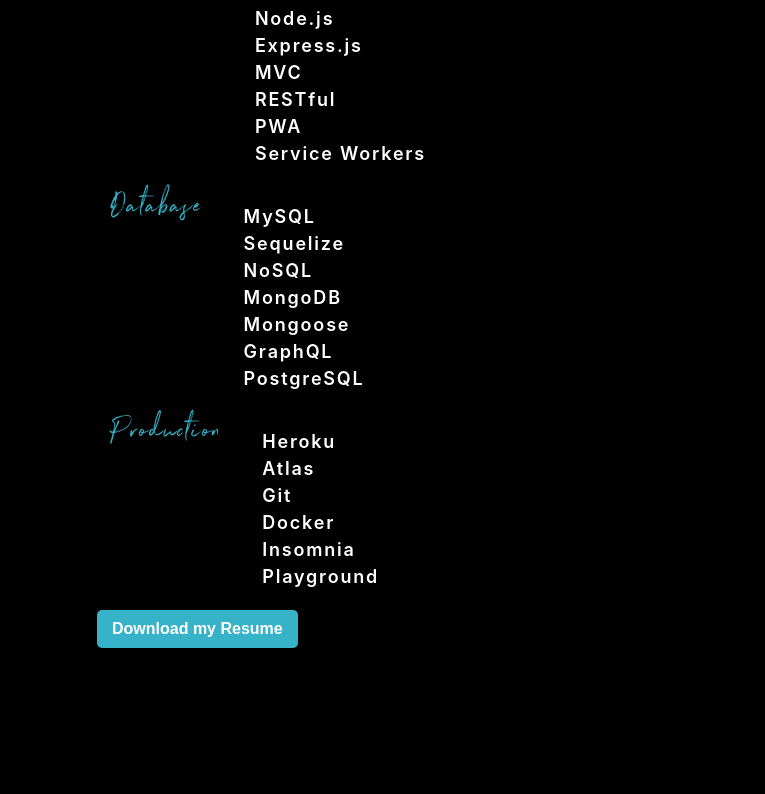
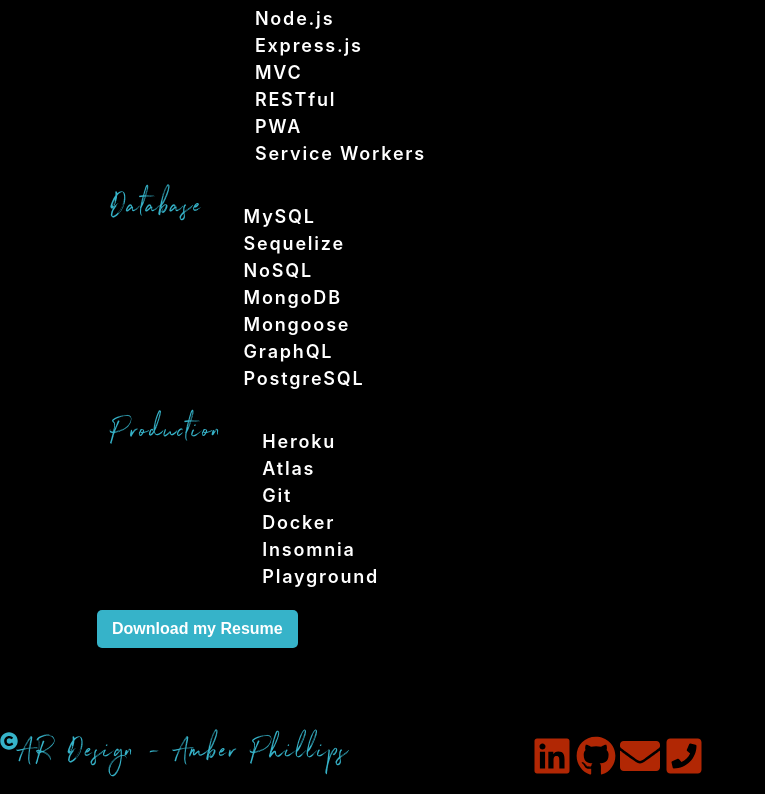
Before and after one commit to Aphillip22/ardesign-portfolio, a React (Create React App) app: page / in a window 1280 px wide. Shown: the part 3770-4564 px from the top of the page, without its empty margins (0-765 px from the left). Before the commit the page ends 4500 px from the top, so only its background shows below. Built offline with nearby package versions, Linux system fonts and the light colour scheme; a web font is replaced by a local one.

Commit message:
complete footer

```diff
--- a/package.json
+++ b/package.json
@@ -7,6 +7,7 @@
     "@testing-library/user-event": "^12.8.3",
     "react": "^17.0.2",
     "react-dom": "^17.0.2",
+    "react-icons": "^4.3.1",
     "react-pdf": "^5.6.0",
     "react-scripts": "^5.0.0",
     "web-vitals": "^1.1.2"
--- a/src/App.js
+++ b/src/App.js
@@ -5,6 +5,7 @@
 import ContactForm from './components/Contact';
 import Hero from './components/Hero';
 import Resume from './components/Resume';
+import Footer from './components/Footer';
 
 function App() {
   const [categories] = useState([
@@ -39,6 +40,7 @@
           <ContactForm></ContactForm>
         )}
       </main>
+      <Footer></Footer>
     </div>
   );
 }
--- /dev/null
+++ b/src/components/Footer/index.js
@@ -0,0 +1,21 @@
+import React from 'react';
+import { FaLinkedin } from 'react-icons/fa';
+import { FaGithub } from 'react-icons/fa';
+import { FaCopyright } from 'react-icons/fa';
+import { FaPhoneSquare } from 'react-icons/fa';
+import { FaEnvelope } from 'react-icons/fa';
+
+export default function Footer() {
+    return (
+        <footer>
+            <div className="flex-row">
+            <i><FaCopyright /></i>
+            <h3>AR Design - Amber Phillips</h3>
+            <a href="https://www.linkedin.com/in/amber-phillips-77ab70b2/" className="fa-icon" ><FaLinkedin /></a>
+            <a href="https://github.com/Aphillip22" className="fa-icon" ><FaGithub /></a>
+            <a href="mailto: amberphillipsdesign@gmail.com"className="fa-icon"><FaEnvelope /></a>
+            <a href="tel:+13854245740" className="fa-icon"><FaPhoneSquare /></a>
+            </div>
+        </footer>
+    );
+}
--- a/src/index.css
+++ b/src/index.css
@@ -431,3 +431,23 @@
 	margin-left: -2px;
 	margin-right: -2px;
 }
+/* Footer style start */
+footer {
+  height: 50px;
+  flex-direction: row;
+  flex-wrap: wrap;
+}
+footer h3 {
+  width: 40%;
+}
+footer i {
+  color: var(--primary);
+}
+.fa-icon {
+  font-size: 40px;
+  color: var(--accent-color);
+}
+.fa-icon-2 {
+  font-size: 40px;
+  color: var(--primary);
+}
```
Also changed, not shown: 1 other file (tests, documents, lock files or other folders).
